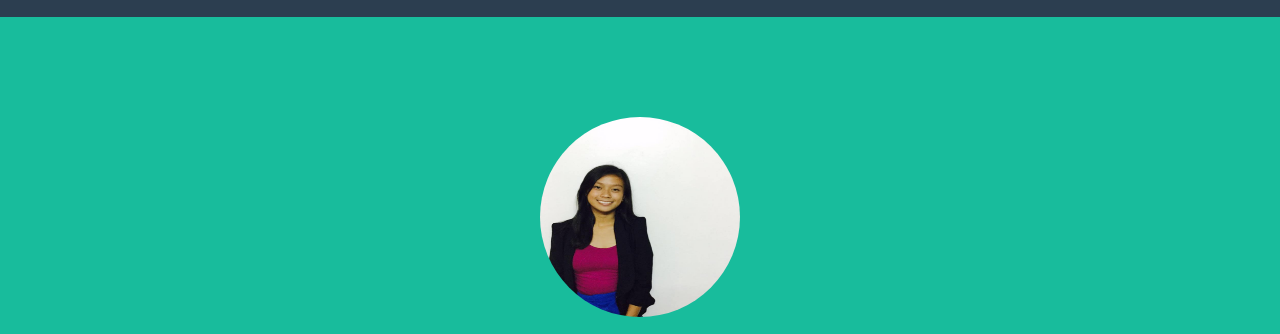
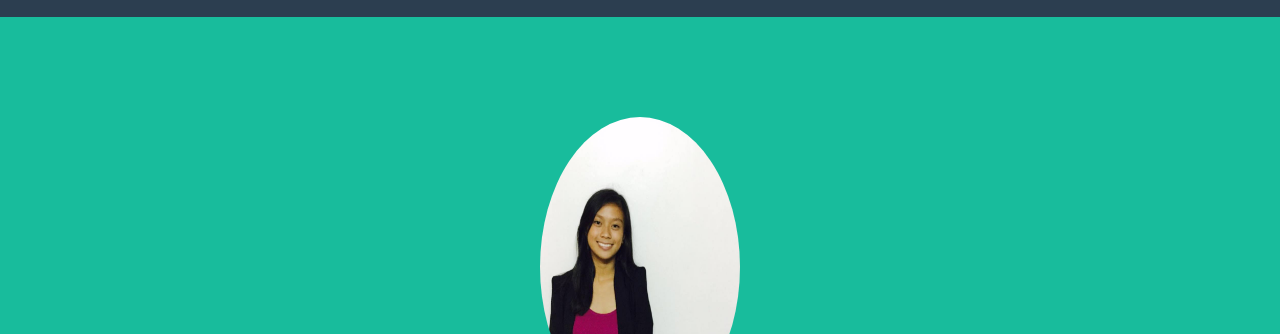
Before and after one commit to nicapungtilan/pungtilandanica.github.io, a website: page index.html in a window 1280 px wide. Shown: the part 83-417 px from the top of the page. Drawn offline with nearby package versions, Linux system fonts and the light colour scheme.

Commit message:
Update index.html

```diff
--- a/index.html
+++ b/index.html
@@ -71,7 +71,7 @@
         <div class="container">
             <div class="row">
                 <div class="col-lg-12">
-                    <img class="img-circle" src="img/14686205_1114735071944503_110669002_n.jpg" width=200; height=200; alt="">
+                    <img class="img-circle" src="img/14686205_1114735071944503_110669002_n.jpg" width=200; height=300; alt="">
                     <div class="intro-text">
                         <span class="name">Danica Pungtilan</span>
                         <hr class="star-light">
```
